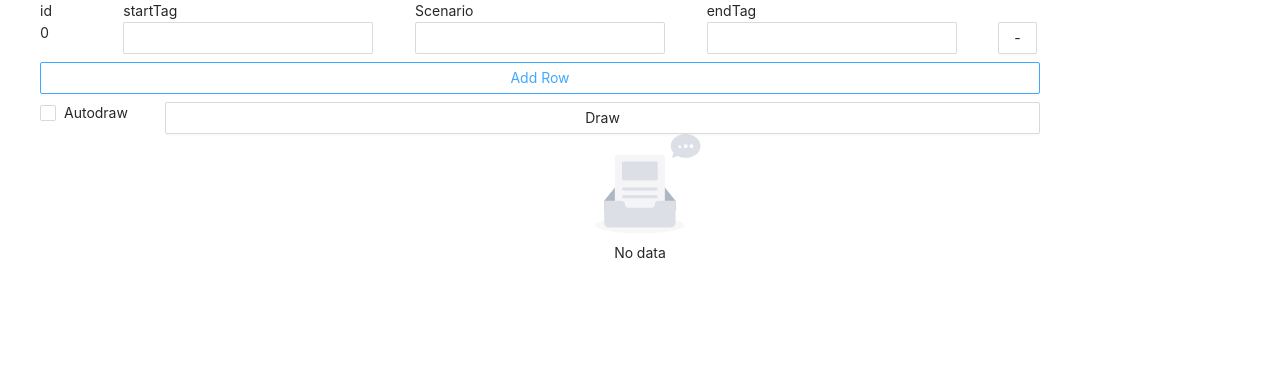
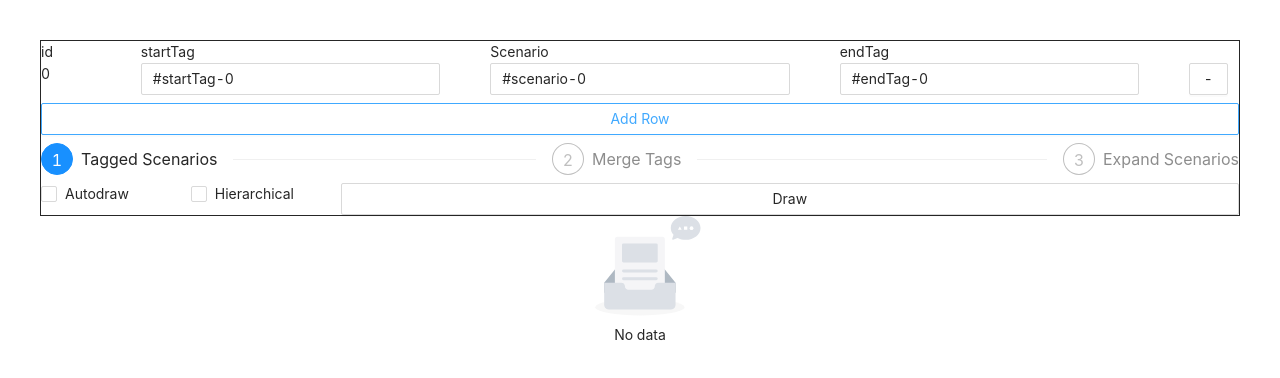
Before and after one commit to esg4aspl/Gherkin-Scenario-Collection-and-Analysis, a React (Create React App) app: page / in a window 1280 px wide. Both pictures are taken after a click on the button "Add Row". Shown: the top 378 px of the page. Built offline with nearby package versions, Linux system fonts and the light colour scheme.

Commit message:
added drawOptions

```diff
--- a/src/GraphDrawer.js
+++ b/src/GraphDrawer.js
@@ -1,6 +1,6 @@
 import Graph from "react-graph-vis";
 import React from "react";
-import {mergeTags, convertTaggedScenariosToEsgSegments} from "./ScenarioMerger";
+import {convertTaggedScenariosToEsgSegments, mergeTags} from "./ScenarioMerger";
 import {Empty} from "antd";
 
 function GraphDrawer(props) {
@@ -8,14 +8,16 @@ function GraphDrawer(props) {
     if (!props.data || props.data.length === 0) {
         return <Empty/>;
     }
-    const esgSegments = convertTaggedScenariosToEsgSegments(props.data);
-    mergeTags(esgSegments);
+    let esgSegments = convertTaggedScenariosToEsgSegments(props.data);
+    if (props.options.convertLevel > 0) {
+        esgSegments = mergeTags(esgSegments);
+    }
     const graph = {nodes: [], edges: []};
-    esgSegments.forEach(esgSegment => travelEsgSegment(esgSegment, graph));
+    esgSegments.forEach(esgSegment => travelEsgSegment(esgSegment, graph, {}));
 
     const options = {
         layout: {
-            hierarchical: false
+            hierarchical: props.options.hierarchical,
         },
         edges: {
             color: "#000000"
@@ -27,11 +29,16 @@ function GraphDrawer(props) {
     )
 }
 
-function travelEsgSegment(esgSegment, graph) {
+function travelEsgSegment(esgSegment, graph, visitedNodes) {
+    if (visitedNodes[esgSegment.id]) {
+        // handle possible cyclic paths
+        return;
+    }
     graph.nodes.push({label: esgSegment.label, id: esgSegment.id});
+    visitedNodes[esgSegment.id] = true;
     if (esgSegment.next) {
         esgSegment.next.forEach(destNode => graph.edges.push({from: esgSegment.id, to: destNode.id}));
-        esgSegment.next.forEach(destNode => travelEsgSegment(destNode, graph));
+        esgSegment.next.forEach(destNode => travelEsgSegment(destNode, graph, visitedNodes));
     }
 }
 
--- a/src/ScenarioInput.js
+++ b/src/ScenarioInput.js
@@ -1,7 +1,9 @@
 // import {Button, ButtonToggle, Input} from 'reactstrap';
 import {useState} from "react";
-import {Button, Checkbox, Col, Input, Row} from 'antd';
+import {Button, Checkbox, Col, Input, Row, Steps} from 'antd';
 import 'antd/dist/antd.css'
+
+const {Step} = Steps;
 
 function ScenarioInput(props) {
 
@@ -9,17 +11,26 @@ function ScenarioInput(props) {
     const setDataState = (dataState) => {
         setDataStateProtected(dataState);
         if (autoDrawEnabled) {
-            props.handleDrawClick(dataState);
+            props.handleDrawClick(dataState, drawOptions);
         }
     }
 
     const [autoDrawEnabled, setAutoDrawEnabled] = useState(false);
+    const [uniqueRowCounter, setUniqueRowCounter] = useState(0);
+    const [drawOptions, setDrawOptionsProtected] = useState({convertLevel: 0, hierarchical: false})
+    const setDataOptions = (drawOptions) => {
+        setDrawOptionsProtected(drawOptions);
+        if (autoDrawEnabled) {
+            props.handleDrawClick(dataState, drawOptions);
+        }
+    }
 
     const dataStateCopy = [...dataState];
 
+
     return (
-        <div style={{marginLeft: '40px'}}>
-            <Row justify={'space-between'} style={{width: '1000px'}}>
+        <div style={{border: '1px solid', marginLeft: '40px', marginRight: '40px', marginTop: '40px'}}>
+            <Row justify={'space-between'}>
                 <Col span={1}>id</Col>
                 <Col span={6}>startTag</Col>
                 <Col span={6}>Scenario</Col>
@@ -29,7 +40,7 @@ function ScenarioInput(props) {
             {dataStateCopy.map((row, id) => {
                 return (
                     <>
-                        <Row justify={'space-between'} style={{width: '1000px'}} key={id}
+                        <Row justify={'space-between'} key={id}
                              className='mb-2'>
                             <Col span={1}>{id}</Col>
                             <Col span={6}>
@@ -60,12 +71,28 @@ function ScenarioInput(props) {
                     </>
                 )
             })}
-            <Row justify={'space-between'} style={{width: '1000px'}} gutter={[0, 8]}>
+
+            <Row justify={'space-between'} gutter={[0, 8]}>
                 <Col span={24}>
                     <Button block onClick={() => {
-                        dataStateCopy.push({});
+                        dataStateCopy.push({
+                            startTag: `#startTag-${uniqueRowCounter}`,
+                            scenario: `#scenario-${uniqueRowCounter}`,
+                            endTag: `#endTag-${uniqueRowCounter}`
+                        });
                         setDataState(dataStateCopy);
+                        setUniqueRowCounter(uniqueRowCounter + 1);
                     }}>Add Row</Button>
+                </Col>
+                <Col span={24}>
+                    <Steps current={drawOptions.convertLevel}
+                           onChange={(chosen) => {
+                               setDataOptions({...drawOptions, convertLevel: chosen})
+                           }}>
+                        <Step title="Tagged Scenarios"/>
+                        <Step title="Merge Tags"/>
+                        <Step title="Expand Scenarios"/>
+                    </Steps>
                 </Col>
                 <Col span={3}>
                     <Checkbox
@@ -75,9 +102,17 @@ function ScenarioInput(props) {
                         }}
                     >Autodraw</Checkbox>
                 </Col>
-                <Col span={21}>
+                <Col span={3}>
+                    <Checkbox
+                        checked={drawOptions.hierarchical}
+                        onClick={() => {
+                            setDataOptions({...drawOptions, hierarchical: !drawOptions.hierarchical})
+                        }}
+                    >Hierarchical</Checkbox>
+                </Col>
+                <Col span={18}>
                     <Button block onClick={() => {
-                        props.handleDrawClick(dataState);
+                        props.handleDrawClick(dataState, drawOptions);
                     }}>Draw</Button>
                 </Col>
             </Row>
--- a/src/ScenarioMerger.js
+++ b/src/ScenarioMerger.js
@@ -14,23 +14,34 @@ export function convertTaggedScenariosToEsgSegments(taggedScenarios) {
 export function mergeTags(taggedEsgSegments) {
     const existingTags = {};
     taggedEsgSegments.forEach(taggedEsgSegment => {
-        mergeTagsHelper(taggedEsgSegment, existingTags);
+        mergeTagsHelper(taggedEsgSegment, existingTags, null);
     });
-    debugger;
+    // removed orphaned tags
+    return taggedEsgSegments.filter(esgSegment => !(esgSegment.isTag && esgSegment.next.length === 0));
 }
 
-function mergeTagsHelper(taggedEsgSegment, existingTags) {
+function mergeTagsHelper(taggedEsgSegment, existingTags, previousNode) {
+    // save next nodes to use for depth traversal, they may get modified
+    const nextNodes = taggedEsgSegment.next;
     if (taggedEsgSegment.isTag) {
-        const matchingTag = existingTags[taggedEsgSegment.label]
+        const matchingTag = existingTags[taggedEsgSegment.label];
+        debugger;
         if (matchingTag) {
+            debugger;
             // tag has a match
+            // move current tags postfix to matched tag
             matchingTag.next = matchingTag.next.concat(taggedEsgSegment.next);
             taggedEsgSegment.next = [];
+            // if exists, point current tag's parent to matched tag instead
+            if(previousNode){
+                debugger;
+                previousNode.next = previousNode.next.filter(node => node.id !== taggedEsgSegment.id).concat(matchingTag);
+            }
         } else {
             existingTags[taggedEsgSegment.label] = taggedEsgSegment;
         }
     }
-    if (taggedEsgSegment.next) {
-        taggedEsgSegment.next?.forEach(nextSegment => mergeTagsHelper(nextSegment, existingTags));
+    if (nextNodes) {
+        nextNodes?.forEach(nextSegment => mergeTagsHelper(nextSegment, existingTags, taggedEsgSegment));
     }
 }
--- a/src/index.js
+++ b/src/index.js
@@ -6,10 +6,15 @@ import ReactDOM from "react-dom";
 const App = () => {
 
     const [data, setData] = useState([])
+    const [options, setOptions] = useState([])
+    const handleDrawClick = (data, options) => {
+        setData(data);
+        setOptions(options);
+    }
     return (
         <div>
-            <ScenarioInput handleDrawClick={setData}/>
-            <GraphDrawer data={data}/>
+            <ScenarioInput handleDrawClick={handleDrawClick}/>
+            <GraphDrawer data={data} options={options}/>
         </div>
     );
 
```
